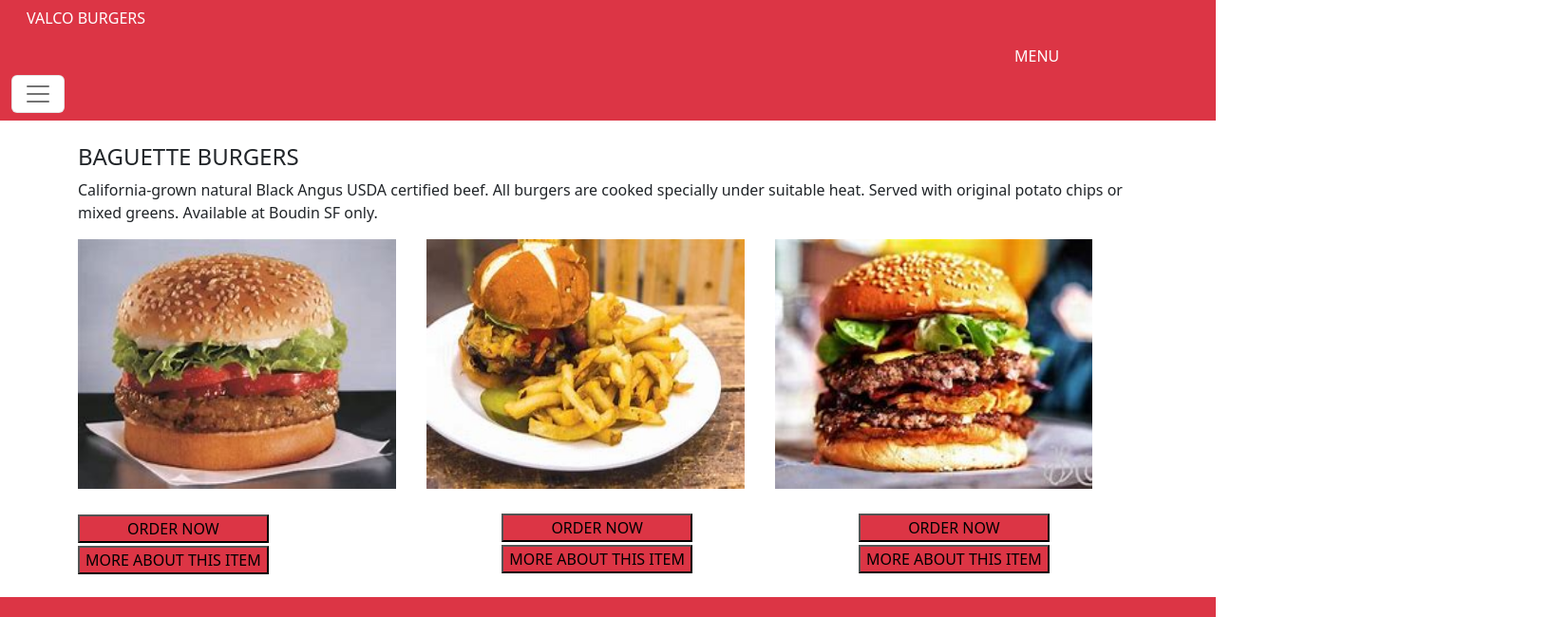
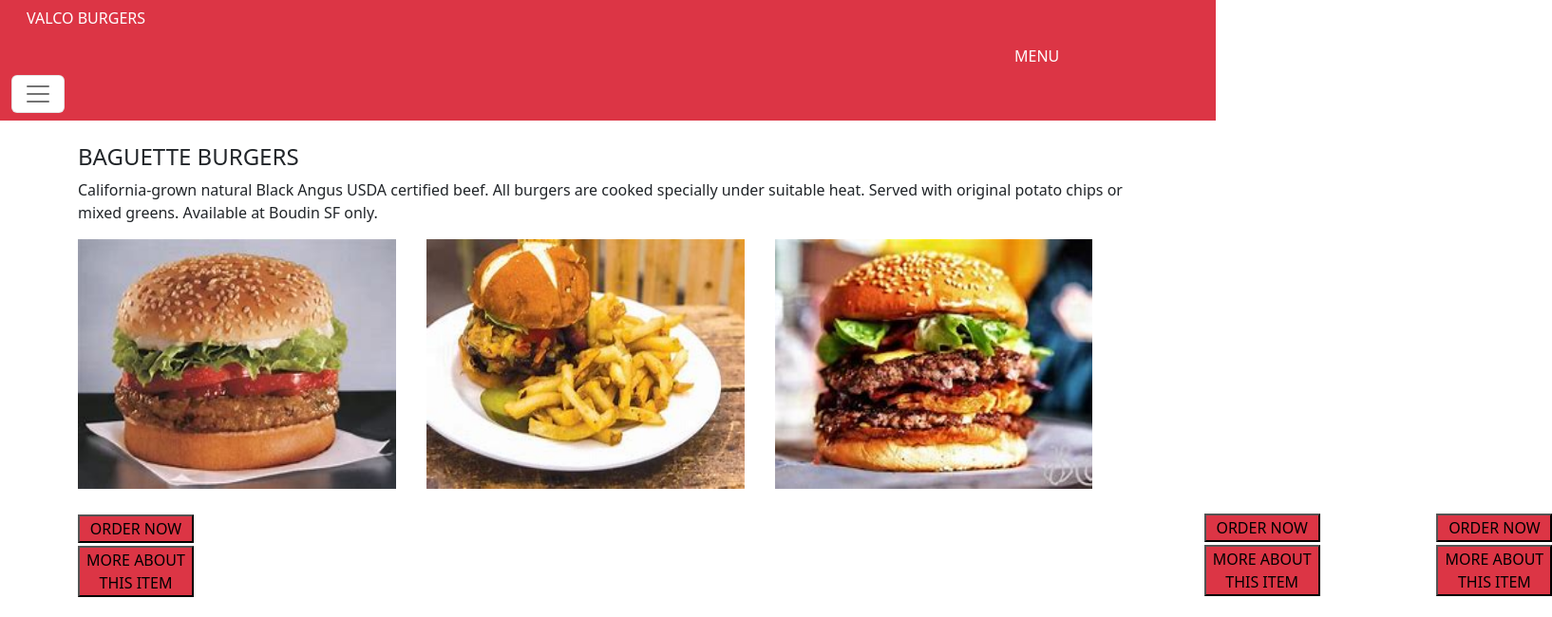
Before and after one commit to Ridwan-Alidu/Boudin-Restaurant, a plain HTML site: page index.html in a window 1280 px wide. Shown: the part 75-725 px from the top of the page at 95% size, 1634 px wide, since content can reach past the window. Drawn offline with Linux system fonts and the light colour scheme.

Commit message:
I make changes to the bakery.css file

```diff
--- a/bakery.css
+++ b/bakery.css
@@ -13,7 +13,7 @@
 }
 
 .btn2{
-	width: 100%;
+	width: 175%;
 }
 
 .clicks{
@@ -22,7 +22,7 @@
 }
 
 .space2{
-	margin-left: 22%;
+	margin-left: 100%;
 	margin-top: 2px;
 }
 
```
